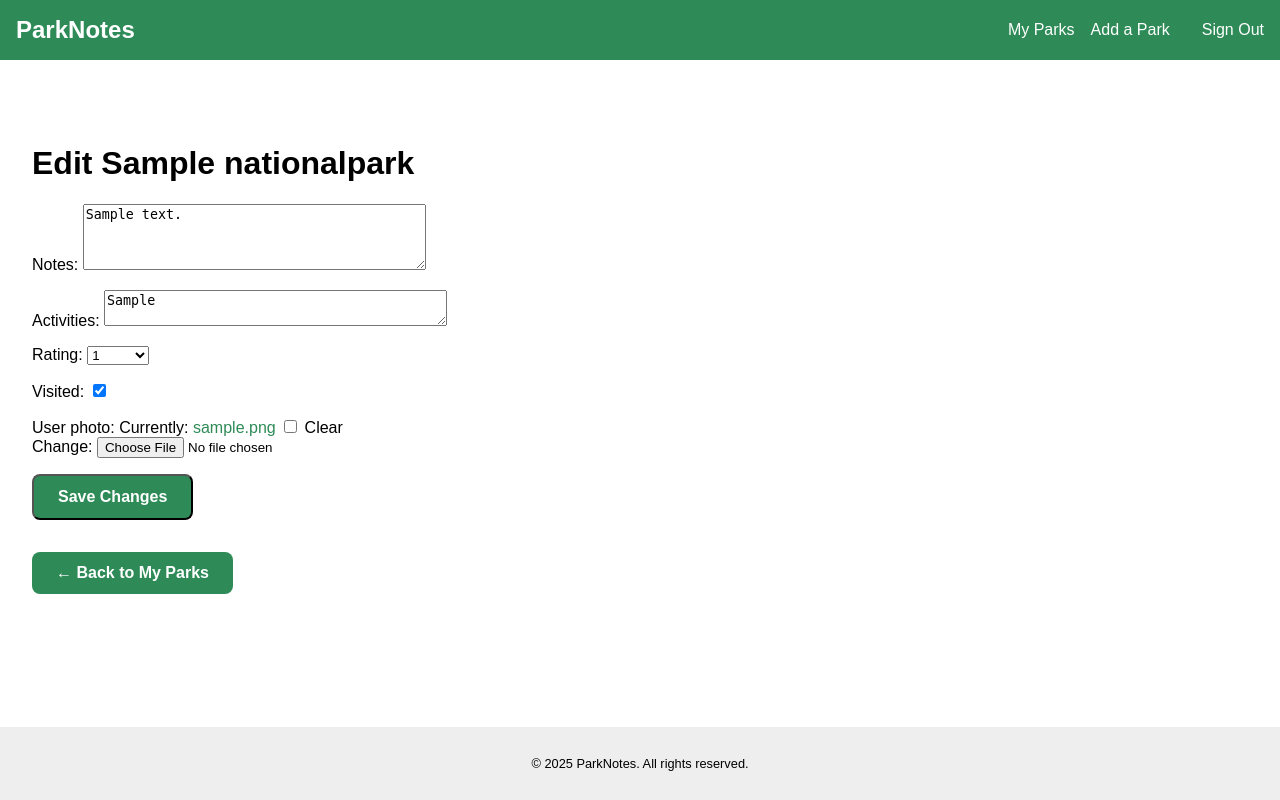
After one commit to abl00mfield/national_parks_django, a Django app: page /userparks/1/edit in a window 1280 px wide. The commit adds this page. Run offline with Django 5.2, Linux system fonts and the light colour scheme; a user stored in the database is signed in; tables that the repository leaves empty hold one stand-in row (values such as "Sample post"); one stand-in notice (Sample message) is shown.

Commit message:
added update and delete functionality to UserParkInfo

```diff
--- a/main_app/forms.py
+++ b/main_app/forms.py
@@ -10,3 +10,13 @@ class UserParkInfoForm(forms.ModelForm):
             "notes": forms.Textarea(attrs={"rows": 4}),
             "activities": forms.Textarea(attrs={"rows": 2}),
         }
+
+
+class UserParkInfoEditForm(forms.ModelForm):
+    class Meta:
+        model = UserParkInfo
+        fields = ["notes", "activities", "rating", "visited", "user_photo"]
+        widgets = {
+            "notes": forms.Textarea(attrs={"rows": 4}),
+            "activities": forms.Textarea(attrs={"rows": 2}),
+        }
--- a/main_app/templates/base.html
+++ b/main_app/templates/base.html
@@ -34,6 +34,15 @@
             </div>
         </nav>
     </header>
+    {% if messages %}
+    <div class="messages">
+    {% for message in messages %}
+      <div class="message {{ message.tags }}">
+        {{ message }}
+      </div>
+    {% endfor %}
+    </div>
+    {% endif %}
     <main>
         {% block content %}
         <!-- Page-specific content will be inserted here -->
@@ -43,5 +52,21 @@
     <footer>
         <p>© 2025 ParkNotes. All rights reserved.</p>
     </footer>
+    <script>
+        // Wait until page loads
+        document.addEventListener('DOMContentLoaded', function() {
+          const messages = document.querySelectorAll('.message');
+
+          messages.forEach(function(message) {
+            setTimeout(function() {
+              message.style.transition = 'opacity 0.5s ease';
+              message.style.opacity = '0';
+              setTimeout(function() {
+                message.remove(); // Fully remove from DOM after fade
+              }, 500);
+            }, 4000); // Fade out after 4 seconds
+          });
+        });
+      </script>
 </body>
 </html>
--- a/main_app/templates/dashboard.html
+++ b/main_app/templates/dashboard.html
@@ -35,8 +35,8 @@
             {% endif %}
 
             <div class="class-actions">
-                <a href="" class="btn small-btn">Edit</a>
-                <a href="" class="btn small-btn danger-btn">Delete</a>
+                <a href="{% url 'edit_user_park' user_park.id %}" class="btn small-btn">Edit</a>
+                <a href="{% url 'delete_user_park' user_park.id %}" class="btn small-btn danger-btn">Delete</a>
             </div>
         </div>
     {% endfor%}
--- /dev/null
+++ b/main_app/templates/user_parkinfo_edit.html
@@ -0,0 +1,15 @@
+{% extends "base.html" %}
+
+{% block content %}
+<h1>Edit {{ object.park.name }}</h1>
+
+<form method="POST" enctype="multipart/form-data">
+    {% csrf_token %}
+    {{ form.as_p }}
+    <button type="submit" class="btn">Save Changes</button>
+</form>
+
+<div style="margin-top: 2rem;">
+    <a href="{% url 'dashboard' %}" class="btn">← Back to My Parks</a>
+</div>
+{% endblock %}
--- a/main_app/urls.py
+++ b/main_app/urls.py
@@ -19,4 +19,14 @@ urlpatterns = [
         views.UserParkInfoCreate.as_view(),
         name="add_user_park_with_photo",
     ),
+    path(
+        "userparks/<int:pk>/edit",
+        views.UserParkInfoUpdate.as_view(),
+        name="edit_user_park",
+    ),
+    path(
+        "userparks/<int:pk>/delete/",
+        views.UserParkInfoDelete.as_view(),
+        name="delete_user_park",
+    ),
 ]
--- a/main_app/views.py
+++ b/main_app/views.py
@@ -4,7 +4,8 @@ from django.contrib.auth.mixins import LoginRequiredMixin
 from django.contrib.auth.views import LoginView
 from django.contrib.auth.forms import UserCreationForm
 from django.contrib.auth import login
-from django.views.generic.edit import CreateView, UpdateView
+from django.views.generic.edit import CreateView, UpdateView, DeleteView
+from django.contrib import messages
 from .models import UserParkInfo, NationalPark, ParkPhoto
 from .forms import UserParkInfoForm, UserParkInfoEditForm
 from django.urls import reverse_lazy
@@ -87,13 +88,31 @@ class UserParkInfoCreate(LoginRequiredMixin, CreateView):
     def get_success_url(self):
         return reverse_lazy("dashboard")
 
-    class UserParkInfoUpdate(LoginRequiredMixin, UpdateView):
-        model = UserParkInfo
-        form_class = UserParkInfoEditForm
-        template_name = "user_parkinfo_edit.html"
 
-        def get_queryset(self):
-            return UserParkInfo.objects.filter(user=self.request.user)
+class UserParkInfoUpdate(LoginRequiredMixin, UpdateView):
+    model = UserParkInfo
+    form_class = UserParkInfoEditForm
+    template_name = "user_parkinfo_edit.html"
 
-        def get_success_url(self):
-            return reverse_lazy("dashboard")
+    def form_valid(self, form):
+        messages.success(self.request, "Park information updated successfully!")
+        return super().form_valid(form)
+
+    def get_queryset(self):
+        return UserParkInfo.objects.filter(user=self.request.user)
+
+    def get_success_url(self):
+        return reverse_lazy("dashboard")
+
+
+class UserParkInfoDelete(LoginRequiredMixin, DeleteView):
+    mode = UserParkInfo
+    template_name = "user_parkinfo_confirm_delete.html"
+    success_url = reverse_lazy("dashboard")
+
+    def get_queryset(self):
+        return UserParkInfo.objects.filter(user=self.request.user)
+
+    def delete(self, request, *args, **kwargs):
+        messages.success(request, "Park deleted successfully!")
+        return super().delete(request, *args, **kwargs)
--- a/static/css/styles.css
+++ b/static/css/styles.css
@@ -124,3 +124,28 @@ footer {
   background-color: #4682b4; /* Sky Blue */
   transform: translateY(-2px);
 }
+
+.messages {
+  margin: 1rem auto;
+  width: 90%;
+  max-width: 800px;
+}
+
+.message {
+  padding: 1rem;
+  margin-bottom: 1rem;
+  border-radius: 6px;
+  font-weight: bold;
+  text-align: center;
+  opacity: 1;
+}
+
+.message.success {
+  background-color: #d4edda;
+  color: #155724;
+}
+
+.message.error {
+  background-color: #f8d7da;
+  color: #721c24;
+}
```
Also changed, not shown: main_app/templates/user_parkinfo_confirm_delete.html (added, +13 -0 lines), static/css/dashboard.css (+11 -1 lines), media/user_photos/david_oregon.jpeg (added).
